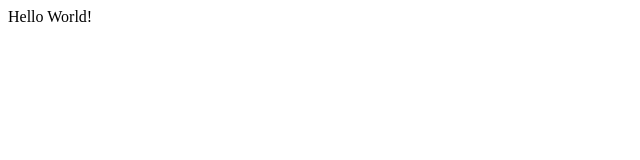
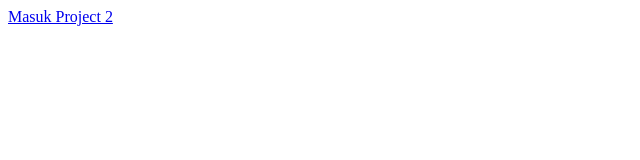
Before and after one commit to Ulfa-Hanum/UlfaHanum, a plain HTML site: page project1/index.html in a window 1280 px wide. Shown: the whole page, without its empty margins (0-640 px from the left). Drawn offline with Linux system fonts and the light colour scheme.

Commit message:
Update index.html

```diff
--- a/project1/index.html
+++ b/project1/index.html
@@ -3,6 +3,6 @@
     <title></title>
   </head>
   <body>
-    Hello World!
+    <a href="../project2/index.html">Masuk Project 2</a>
   </body>
 </html>
```
